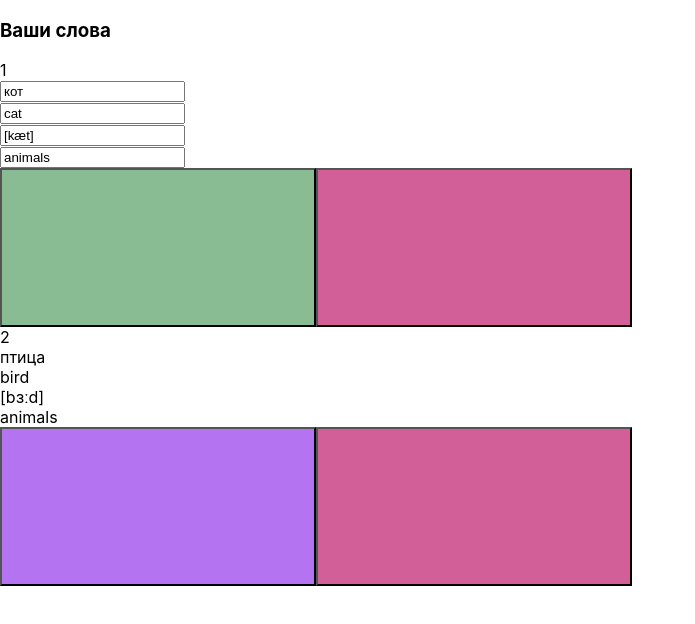
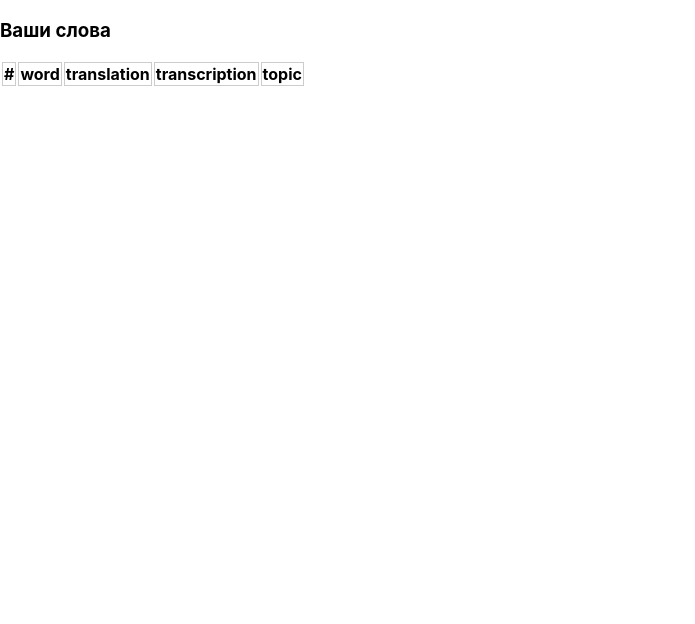
Before and after one commit to katekoso/languages-react, a React app in the folder languages/: page / in a window 1280 px wide. Shown: the top 624 px of the page, without its empty margins (0-695 px from the left). Built offline with nearby package versions, Linux system fonts and the light colour scheme.

Commit message:
changed list component

```diff
--- a/languages/src/App.js
+++ b/languages/src/App.js
@@ -1,34 +1,12 @@
 import styles from './assets/styles/App.css';
 import List from './assets/components/List';
 
-const data = [
-  {
-    number: 1,
-    word: "кот",
-    translation: "cat",
-    transcription: "[kæt]",
-    topic: "animals",
-  },
-  {
-    number: 2,
-    word: "птица",
-    translation: "bird",
-    transcription: "[bɜːd]",
-    topic: "animals",
-    saved: true
-  }
-]
-
 function App() {
   return (
-    <div className={styles.list}>
-      <h3>Ваши слова</h3>
-      {
-        data.map((word) =>
-           <List number={word.number} word={word.word} translation={word.translation} transcription={word.transcription} topic={word.topic} saved={word.saved}></List>
-        )
-      }
-    </div>
+    <>
+    <h3>Ваши слова</h3>
+    <List></List>
+    </>
   );
 }
 
--- a/languages/src/assets/components/Button.jsx
+++ b/languages/src/assets/components/Button.jsx
@@ -1,7 +1,9 @@
+import styles from '../styles/list.module.scss';
+
 function Button(props) {
     const {buttonImg, theme} = props;
     return (
-        <button className={theme.color}>
+        <button className={theme.color + ' ' + styles.button}>
             <object type="image/svg+xml" data={buttonImg}></object>
         </button>
     );
--- a/languages/src/assets/components/List.jsx
+++ b/languages/src/assets/components/List.jsx
@@ -2,15 +2,45 @@ import styles from '../styles/list.module.scss';
 import ReadWordField from './ReadWordField';
 import RedactWordForm from './RedactWordForm';
 
-function List(props) {
-    const {saved, number, word, translation, transcription, topic} = props;
+const data = [
+    {
+      number: 1,
+      word: "кот",
+      translation: "cat",
+      transcription: "[kæt]",
+      topic: "animals"
+    },
+    {
+      number: 2,
+      word: "птица",
+      translation: "bird",
+      transcription: "[bɜːd]",
+      topic: "animals",
+      saved: true
+    }
+  ]
+
+function List() {
+    //const {saved} = props;
     return (
-        <>
-        {saved
-          ? <ReadWordField number={number} word={word} translation={translation} transcription={transcription} topic={topic}/>
-          : <RedactWordForm number={number} word={word} translation={translation} transcription={transcription} topic={topic}/>
-        }
-        </>
+        <table className={styles.list}>
+          <tr className={styles.row}>
+            <th className={styles.cell}>#</th>
+            <th className={styles.cell}>word</th>
+            <th className={styles.cell}>translation</th>
+            <th className={styles.cell}>transcription</th>
+            <th className={styles.cell}>topic</th>
+            <th></th>
+          </tr>
+      {
+        data.map((word) =>
+            {word.saved
+                ? <ReadWordField number={word.number} word={word.word} translation={word.translation} transcription={word.transcription} topic={word.topic}/>
+                : <RedactWordForm number={word.number} word={word.word} translation={word.translation} transcription={word.transcription} topic={word.topic}/>
+            }
+        )
+       }
+        </table>
     );
 }
 
--- a/languages/src/assets/components/ReadWordField.jsx
+++ b/languages/src/assets/components/ReadWordField.jsx
@@ -8,17 +8,17 @@ import del from '../del.svg';
 function ReadWordField(props) {
     const {number, word, translation, transcription, topic} = props;
     return (
-        <div className={styles.row}>
-            <div className={styles.cell}>{number}</div>
-            <div className={styles.cell}>{word}</div>
-            <div className={styles.cell}>{translation}</div>
-            <div className={styles.cell}>{transcription}</div>
-            <div className={styles.cell}>{topic}</div>
-            <div className={styles.buttons}>
+        <tr className={styles.row}>
+            <th className={styles.cell}>{number}</th>
+            <th className={styles.cell}>{word}</th>
+            <th className={styles.cell}>{translation}</th>
+            <th className={styles.cell}>{transcription}</th>
+            <th className={styles.cell}>{topic}</th>
+            <th className={styles.buttons}>
                 <Button theme={purple} data={redact}></Button>
                 <Button theme={red} data={del}></Button>
-            </div>
-        </div>
+            </th>
+        </tr>
     );
 }
 
--- a/languages/src/assets/components/RedactWordForm.jsx
+++ b/languages/src/assets/components/RedactWordForm.jsx
@@ -8,25 +8,25 @@ import cancel from '../cancel.svg';
 function RedactWordForm(props) {
     const {number, word, translation, transcription, topic} = props;
     return (
-    <form className={styles.form}>
-        <div>{number}</div>
-        <div className={styles.cell + styles.redact}>
+    <tr className={styles.row}>
+        <th>{number}</th>
+        <th className={styles.cell + ' ' + styles.redact}>
             <input className={styles.cell__input} value={word}/>
-        </div>
-        <div className={styles.cell + styles.redact}>
+        </th>
+        <th className={styles.cell + ' ' + styles.redact}>
             <input className={styles.cell__input} value={translation}/>
-        </div>
-        <div className={styles.cell + styles.redact}>
+        </th>
+        <th className={styles.cell + ' ' + styles.redact}>
             <input className={styles.cell__input} value={transcription}/>
-        </div>
-        <div className={styles.cell + styles.redact}>
+        </th>
+        <th className={styles.cell + ' ' + styles.redact}>
             <input className={styles.cell__input} value={topic}/>
-        </div>
-        <div className={styles.buttons}>
+        </th>
+        <th className={styles.buttons}>
                 <Button theme={green} data={save}></Button>
                 <Button theme={red} data={cancel}></Button>
-        </div>
-    </form>
+        </th>
+    </tr>
     );
 }
 
--- a/languages/src/assets/styles/App.css
+++ b/languages/src/assets/styles/App.css
@@ -1,38 +1,8 @@
-.App {
-  text-align: center;
+.list {
+  border: 1px solid rgb(175, 175, 175);
 }
 
-.App-logo {
-  height: 40vmin;
-  pointer-events: none;
+.row {
+  display: grid;
+  grid-template-columns: 5% 1fr 1fr 1fr 1fr 0.7fr;
 }
-
-@media (prefers-reduced-motion: no-preference) {
-  .App-logo {
-    animation: App-logo-spin infinite 20s linear;
-  }
-}
-
-.App-header {
-  background-color: #282c34;
-  min-height: 100vh;
-  display: flex;
-  flex-direction: column;
-  align-items: center;
-  justify-content: center;
-  font-size: calc(10px + 2vmin);
-  color: white;
-}
-
-.App-link {
-  color: #61dafb;
-}
-
-@keyframes App-logo-spin {
-  from {
-    transform: rotate(0deg);
-  }
-  to {
-    transform: rotate(360deg);
-  }
-}
--- a/languages/src/assets/styles/list.module.scss
+++ b/languages/src/assets/styles/list.module.scss
@@ -0,0 +1,18 @@
+@import "./variables.scss";
+
+.row {
+  border: 1px solid grey;
+  .cell {
+    border: 1px solid rgb(204, 204, 204);
+  }
+  .buttons {
+    display: flex;
+    flex-direction: row;
+    align-items: center;
+    justify-content: end;
+    .button {
+      width: 2%;
+      height: 20px;
+    }
+  }
+}
```
